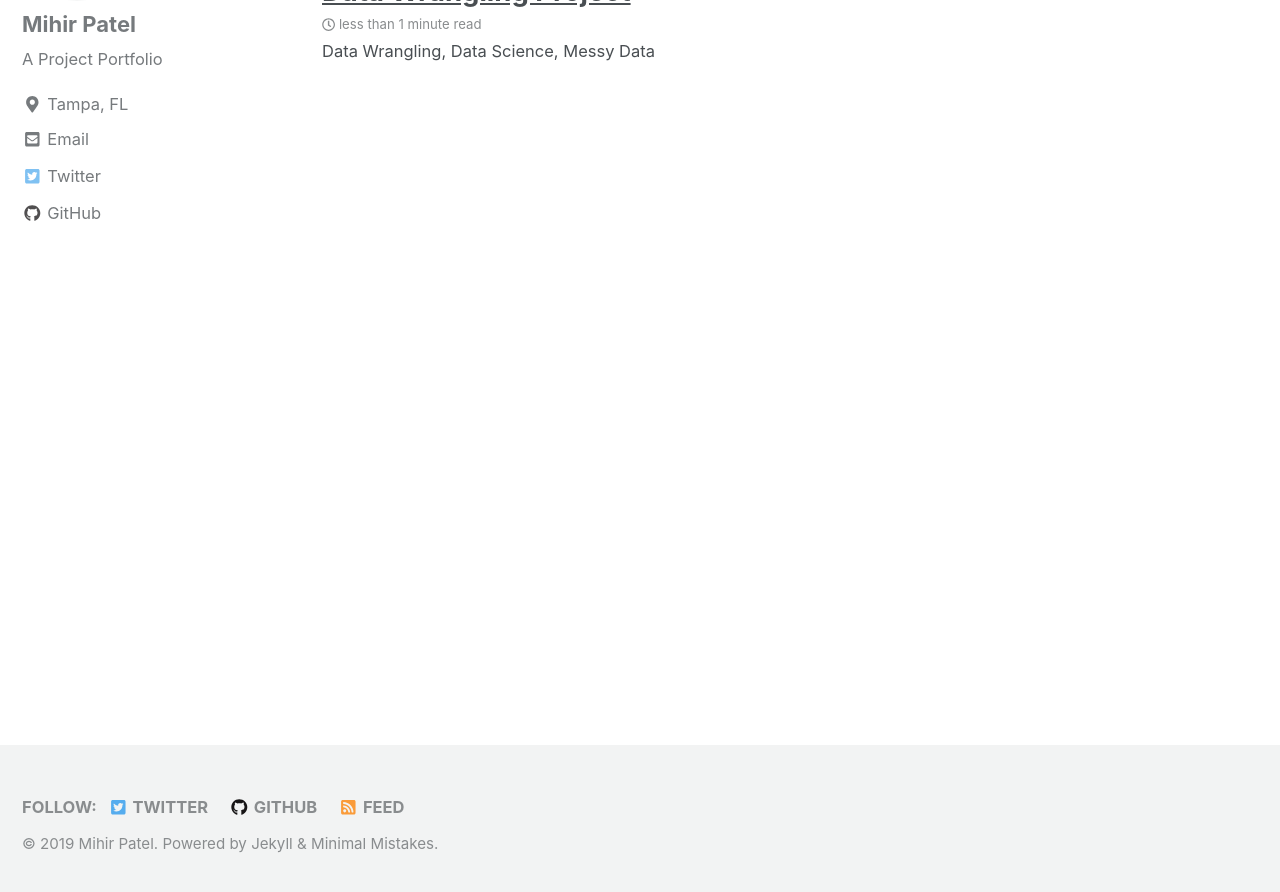
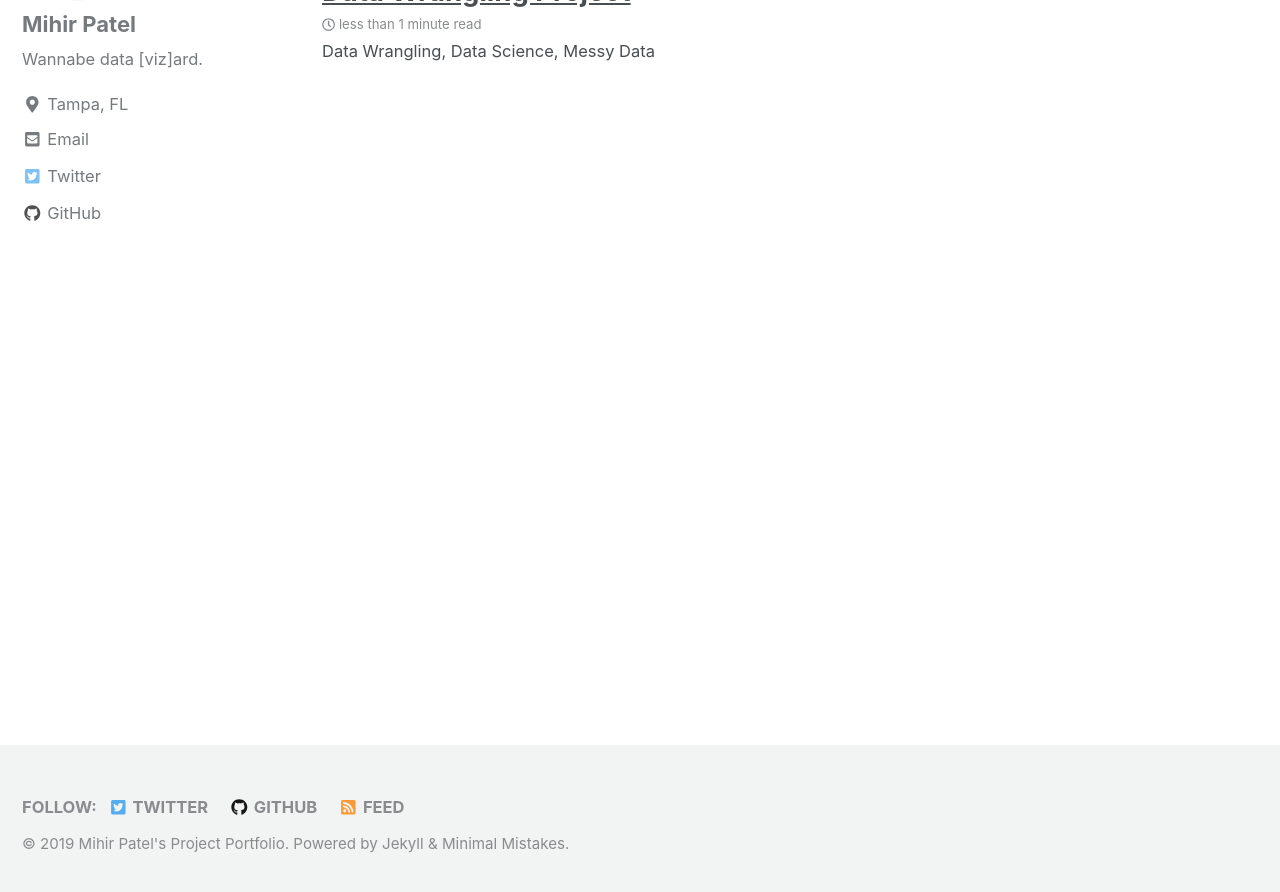
Before and after one commit to mihirp161/mihirp161.github.io, a Jekyll site: the page built from index.html, in a window 1280 px wide and 900 px high, scrolled down 1053 px. Shown: the top 892 px of the window. Built offline with Jekyll 4.4.1, drawn with Linux system fonts in a browser that asks for light colours; nearby versions of some CDN libraries; the list of posts is cut into pages by our own code; some of the changed text lies outside the part shown.

Commit message:
Update _config.yml

```diff
--- a/_config.yml
+++ b/_config.yml
@@ -7,10 +7,10 @@ minimal_mistakes_skin    : "default" # "air", "aqua", "contrast", "dark", "dirt"
 
 # Site Settings
 locale                   : "en-US"
-title                    : "Mihir Patel"
+title                    : "Mihir Patel's Project Portfolio"
 title_separator          : "-"
 #name                     : "Mihir Patel"
-description              : "Wannabe data [viz]ard."
+#description              : "Wannabe data [viz]ard."
 url                      : "https://ToadHanks.github.io"
 baseurl                  : # the subpath of your site, e.g. "/blog"
 repository               : # GitHub username/repo-name
@@ -74,7 +74,7 @@ analytics:
 author:
   name             : "Mihir Patel"
   avatar           : "/images/avatar.jpg"
-  bio              : "A Project Portfolio"
+  bio              : "Wannabe data [viz]ard."
   location         : "Tampa, FL"
   email            : mihirp161@gmail.com
   uri              :
```
